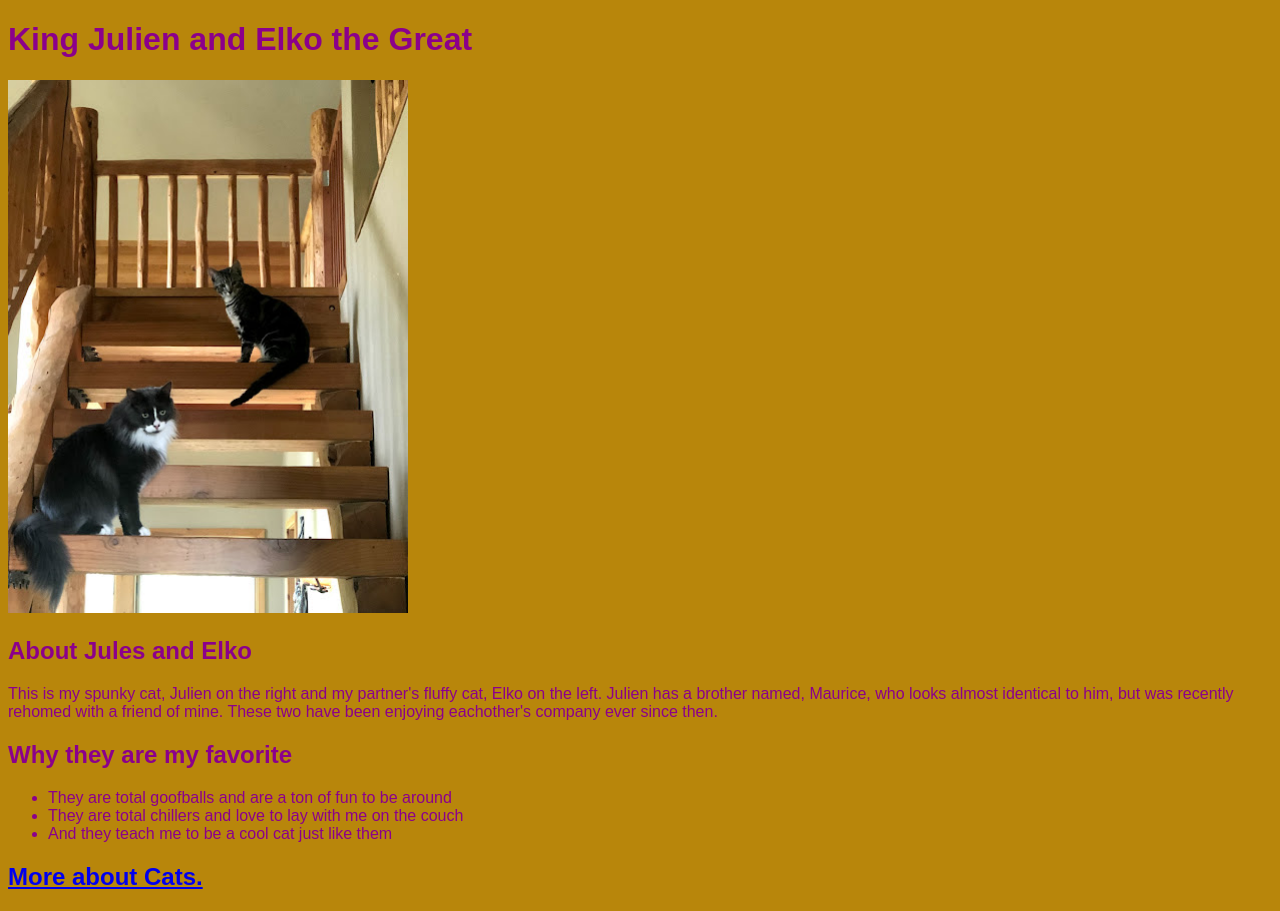
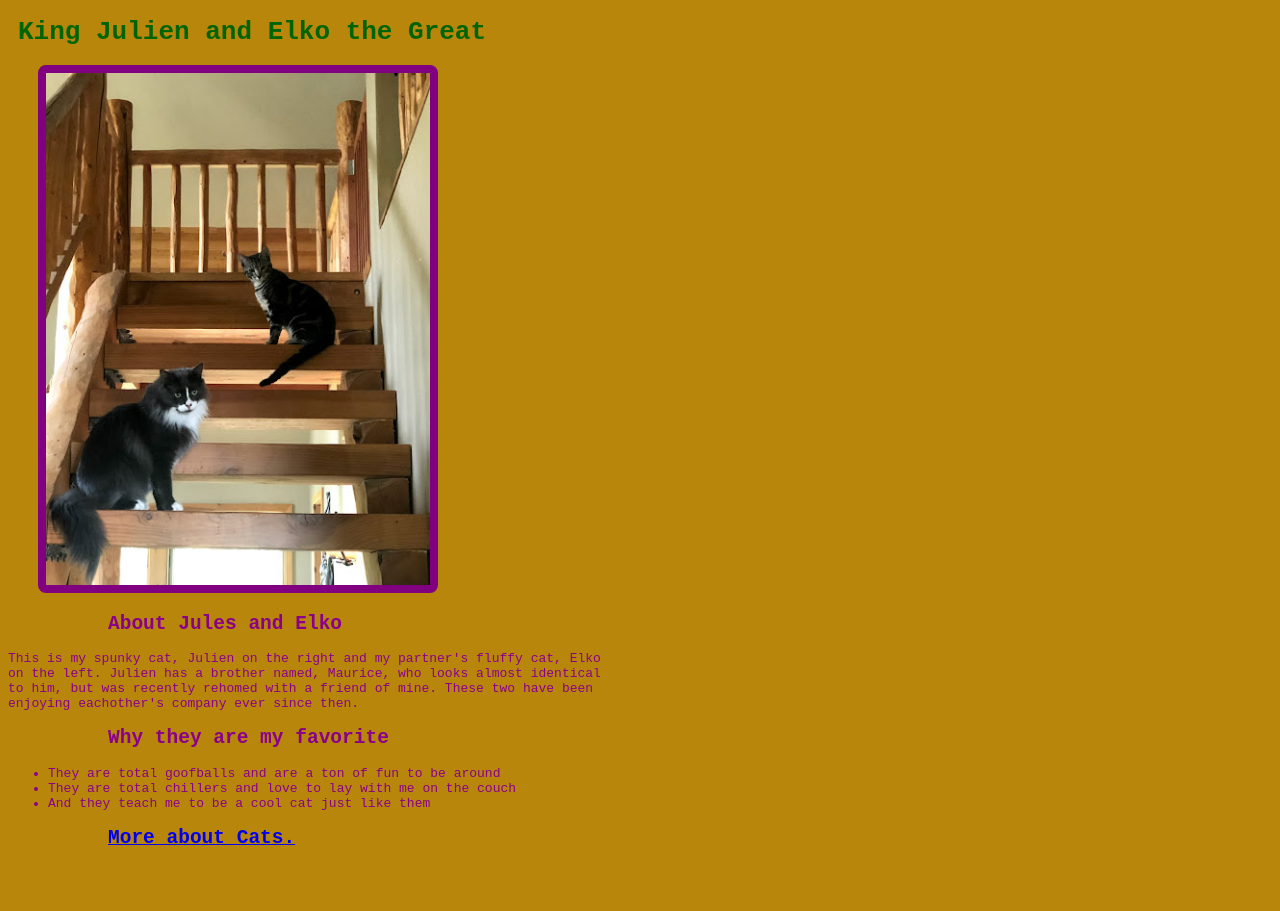
Before and after one commit to NoahDeltoroSmyth/My-Favorite-Thing, a plain HTML site: page index.html in a window 1280 px wide. After the commit the page ends 865 px from the top, so only its background shows below. Drawn offline with Linux system fonts and the light colour scheme.

Commit message:
added css styling

```diff
--- a/index.html
+++ b/index.html
@@ -4,7 +4,7 @@
     <meta charset="UTF-8">
     <meta http-equiv="X-UA-Compatible" content="IE=edge">
     <meta name="viewport" content="width=device-width, initial-scale=1.0">
-    <title>Favorite</title>
+    <title>The Sweet Boys</title>
 </head>
 <link rel="stylesheet" href="styles.css">
 <body>
--- a/styles.css
+++ b/styles.css
@@ -4,13 +4,29 @@
 
 body{
     background-color: darkgoldenrod;
-    font-family: fantasy;
+    font-family:monospace;
     color:darkmagenta ;
     }
 
 img{
     width: 75%;
     max-width: 400px;
+    margin-left: 30px;
+    border: 8px solid purple;
+    border-radius: 8px;
+    flex-wrap: wrap;
+    flex-direction: row;
 }
-h1, h2{
+h1 {
+    color: darkgreen;
+    margin-left: 10px;
+
 }
+
+h2 {
+    margin-left: 100px;
+}
+
+p {
+    max-width: 600px;;
+}
```
